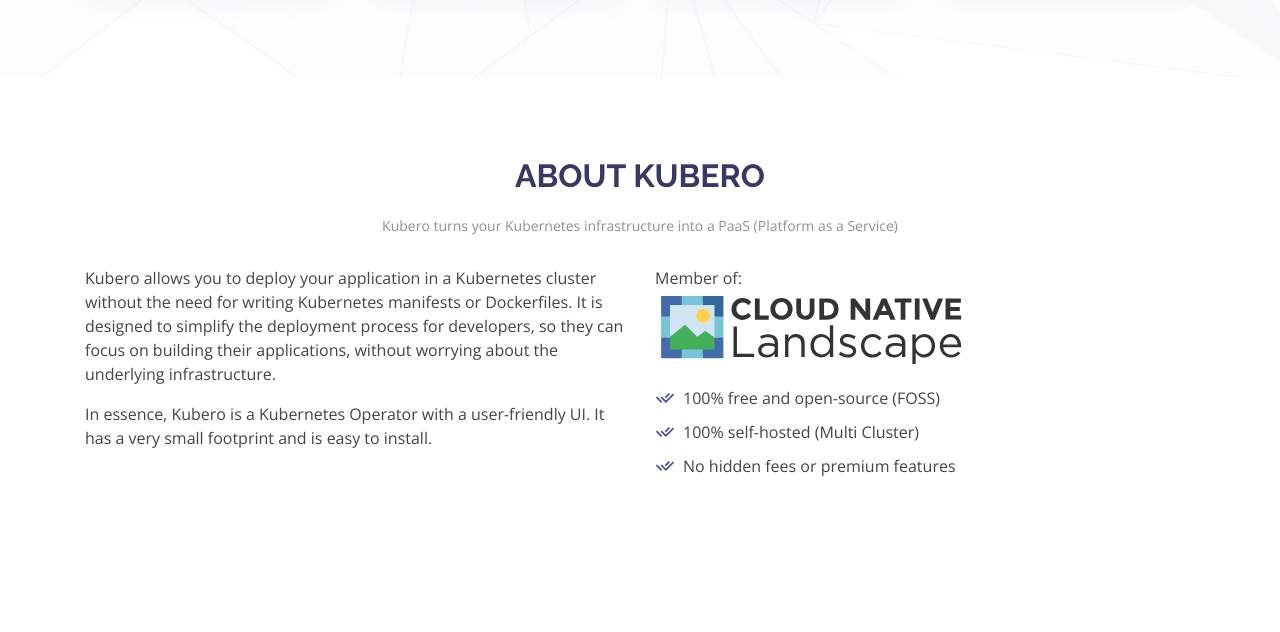
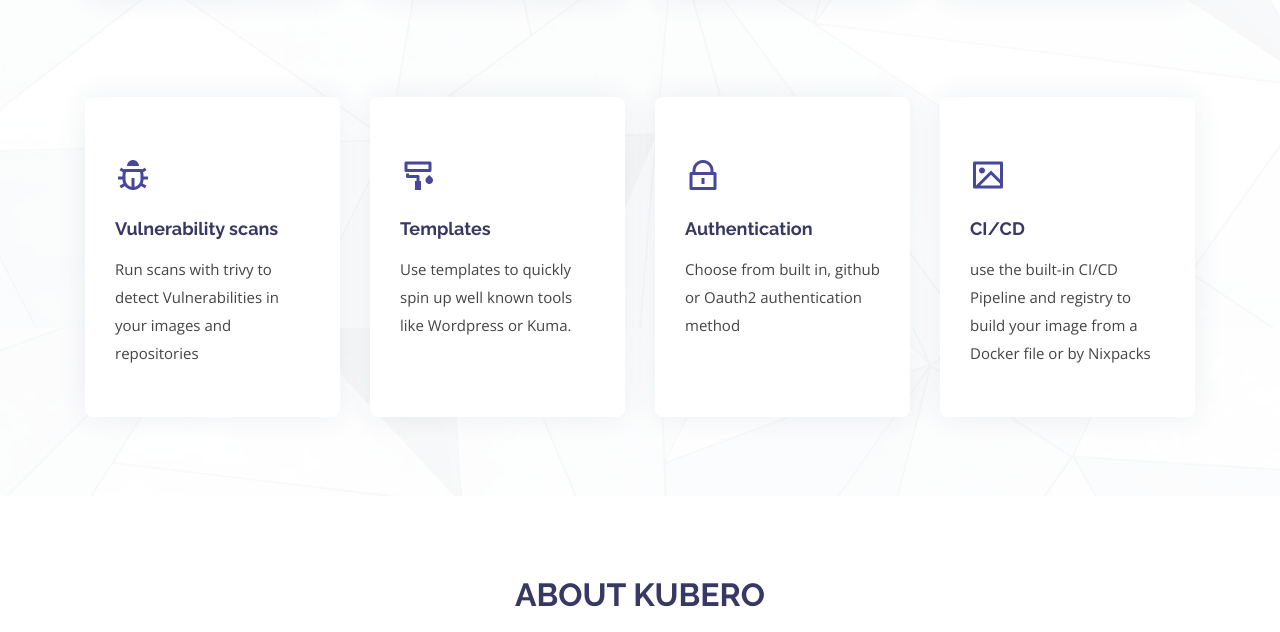
Before and after one commit to kubero-dev/website, a plain HTML site: page index.html in a window 1280 px wide. Shown: the part 1272-1904 px from the top of the page. Drawn offline with nearby package versions, Linux system fonts and the light colour scheme.

Commit message:
Add vulnerability scanning, templates, authentication, and CI/CD features.

```diff
--- a/index.html
+++ b/index.html
@@ -198,68 +198,40 @@
         </div>
       </div>
 
-      <!--
-        - Vulnerability Scannin
-        - Templates
-        - Restart
-        - Web UI
-        - Logs
 
-        - Autoscaling
-        - Horizontal
-        - Vertical
-        - Scale to Zero
-        - Scale to One
-        - Scale to Many
+      <div class="row icon-boxes">
+        <div class="col-md-6 col-lg-3 d-flex align-items-stretch mb-5 mb-lg-0" data-aos="zoom-in" data-aos-delay="500">
+          <div class="icon-box">
+            <div class="icon"><i class="ri-bug-line"></i></div>
+            <h4 class="title"><a href="">Vulnerability scans</a></h4>
+            <p class="description">Run scans with trivy to detect Vulnerabilities in your images and repositories</p>
+          </div>
+        </div>
 
-        - Canary
-        - Blue-Green
-        - A/B Testing
-        - Rolling Update
+        <div class="col-md-6 col-lg-3 d-flex align-items-stretch mb-5 mb-lg-0" data-aos="zoom-in" data-aos-delay="500">
+          <div class="icon-box">
+            <div class="icon"><i class="ri-paint-brush-line"></i></div>
+            <h4 class="title"><a href="">Templates</a></h4>
+            <p class="description">Use templates to quickly spin up well known tools like Wordpress or Kuma.</p>
+          </div>
+        </div>
 
-        - GitOps
-        - Pull Request Apps
-        - Pull Request Preview
-        - Pull Request Environments
-        - Pull Request Review Apps
+        <div class="col-md-6 col-lg-3 d-flex align-items-stretch mb-5 mb-lg-0" data-aos="zoom-in" data-aos-delay="500">
+          <div class="icon-box">
+            <div class="icon"><i class="ri-lock-line"></i></div>
+            <h4 class="title"><a href="">Authentication</a></h4>
+            <p class="description">Choose from built in, github or Oauth2 authentication method</p>
+          </div>
+        </div>
 
-        - Monitoring
-        - Logging
-        - Metrics
-        - Best Practices
-
-        - Multi-Cluster
-        - Multi-Cloud
-        - Multi-Region
-        - Multi-Tenant
-        - Multi-User
-        - Multi-Project
-
-        - Self-Service
-        - Role-Based Access Control
-        - Authentication
-        - Authorization
-        - SSO
-        - LDAP
-        - OIDC
-        - RBAC
-        - OAuth2
-        - SAML
-        - Webhooks
-        - API
-        - CLI
-        - UI
-        - SDK
-        - Web UI
-        - CLI
-
-        - Backup
-        - Restore
-        - Disaster Recovery
-        - High Availability
-        - Multi-AZ
-      -->
-
+        <div class="col-md-6 col-lg-3 d-flex align-items-stretch mb-5 mb-lg-0" data-aos="zoom-in" data-aos-delay="500">
+          <div class="icon-box">
+            <div class="icon"><i class="ri-image-line"></i></div>
+            <h4 class="title"><a href="">CI/CD</a></h4>
+            <p class="description">use the built-in CI/CD Pipeline and registry to build your image from a Docker file or by Nixpacks</p>
+          </div>
+        </div>
+      </div>
 
     </div>
   </section><!-- End Hero -->
```
